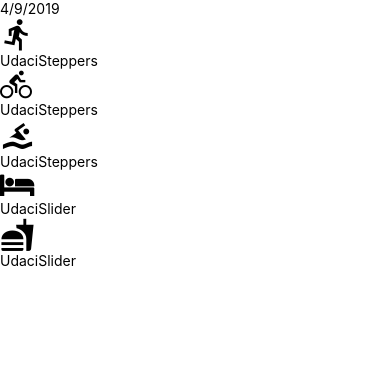
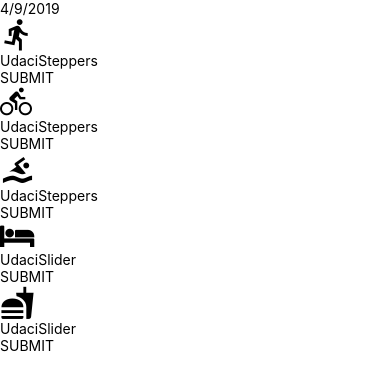
Before and after one commit to EnioAbrantes/udacity_UdaciFitness, a React Native app: screen / in a window 390 px wide. Shown: the top 390 px of the page. Built offline with nearby package versions, Linux system fonts and the light colour scheme.

Commit message:
Adding the the button to save the params.

```diff
--- a/components/AddEntry.js
+++ b/components/AddEntry.js
@@ -1,9 +1,20 @@
 import React, { Component } from 'react'
-import { View } from 'react-native'
-import { getMetricMetaInfo } from '../utils/helpers'
+import { View, TouchableOpacity, Text } from 'react-native'
+import { getMetricMetaInfo, timeToString } from '../utils/helpers'
 import UdaciSlider from './UdaciSlider'
 import UdaciSteppers from './UdaciSteppers'
 import DateHeader from './DateHeader'
+
+
+function SubmitBtn ({ onPress }) {
+  return (
+    <TouchableOpacity
+      onPress={onPress}>
+        <Text>SUBMIT</Text>
+    </TouchableOpacity>
+  )
+}
+
 
 export default class AddEntry extends Component {
 
@@ -45,6 +56,21 @@
     }))
   }
 
+  submit = () => {
+    const key = timeToString()
+    const entry = this.state
+
+    // Update Redux
+
+    this.setState(() => ({ run: 0, bike: 0, swim: 0, sleep: 0, eat: 0 }))
+
+    // Navigate to home
+
+    // Save to "DB"
+
+    // Clear local notification
+  }
+
   render() {
     const metaInfo = getMetricMetaInfo()
 
@@ -70,6 +96,7 @@
                     onDecrement={() => this.decrement(key)}
                     {...rest}
                   />}
+                <SubmitBtn onPress={this.submit} />
             </View>
           )
         })}
```
